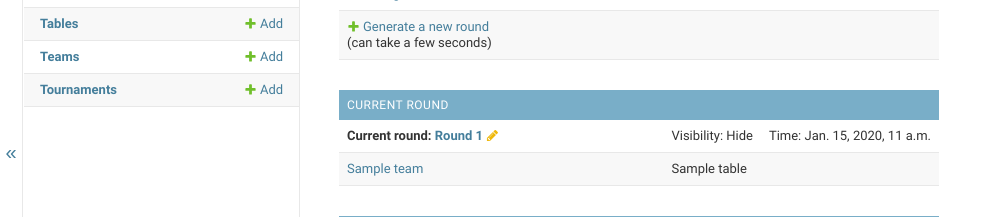
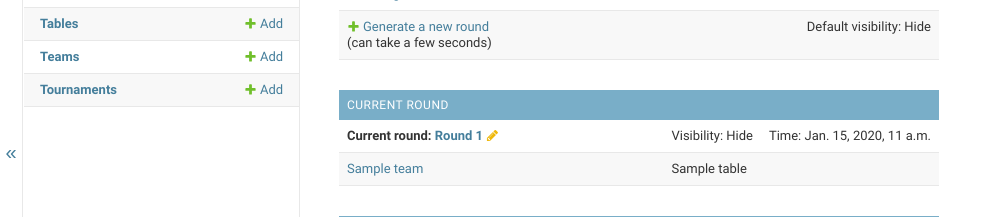
Before and after one commit to giove91/multi-table-tournament, a Django app: page /admin/ in a window 1280 px wide. Shown: the part 296-513 px from the top of the page, without its empty margins (0-996 px from the left). Run offline with Django 3.2, Linux system fonts and the light colour scheme; a user stored in the database is signed in; tables that the repository leaves empty hold one stand-in row (values such as "Sample post"); data that the repository does not hold is empty.

Commit message:
Minor changes to admin view.

```diff
--- a/templates/admin_index.html
+++ b/templates/admin_index.html
@@ -37,7 +37,7 @@
     {% comment %}
     <tr><td><a href="{% url 'admin:tournament_tournament_actions' pk=current_tournament.pk tool='create_round' %}" class="addlink">Create a new round</a></td></tr>
     {% endcomment %}
-    <tr><td><a href="{% url 'createround' pk=current_tournament.pk %}" class="addlink">Generate a new round</a> (can take a few seconds)</td><td></td></tr>
+    <tr><td><a href="{% url 'createround' pk=current_tournament.pk %}" class="addlink">Generate a new round</a> (can take a few seconds)</td><td>Default visibility: {{ current_tournament.get_default_round_visibility_display }}</td></tr>
 {% else %}
     <th><td scope="row"><a href="{% url 'admin:tournament_tournament_add' %}" class="addlink">Create a new tournament</a></td><td></td></th>
 {% endif %}
--- a/tournament/admin.py
+++ b/tournament/admin.py
@@ -88,7 +88,8 @@ class TableAdmin(admin.ModelAdmin):
 
 @admin.register(Round, site=admin_site)
 class RoundAdmin(DjangoObjectActions, admin.ModelAdmin):
-    list_display = ('__str__', 'tournament', 'visibility', 'scheduled_time', 'num_matches', 'completed_matches', 'team_scores')
+    # list_display = ('__str__', 'tournament', 'visibility', 'scheduled_time', 'num_matches', 'completed_matches', 'team_scores')
+    list_display = ('__str__', 'tournament', 'visibility', 'scheduled_time', 'num_matches', 'completed_matches')
     list_filter = ('tournament',)
 
     def view_matches(self, request, obj):
```
